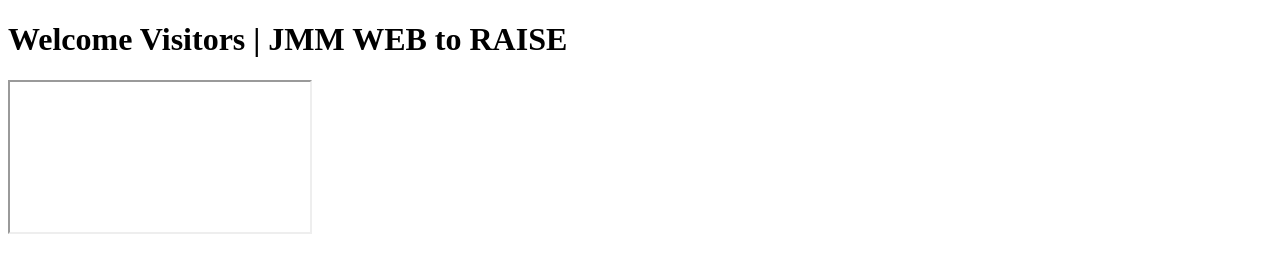
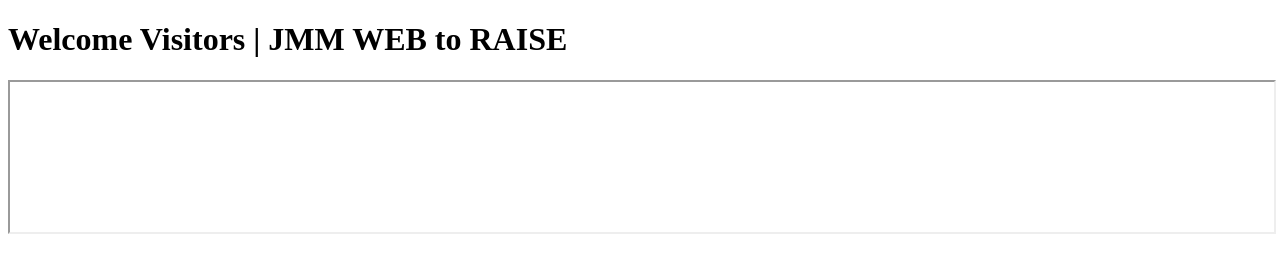
Before and after one commit to CofMug/web-automation, a plain HTML site: page index.html in a window 1280 px wide. Drawn offline with Linux system fonts and the light colour scheme.

Commit message:
Update index.html

```diff
--- a/index.html
+++ b/index.html
@@ -5,6 +5,6 @@
 <meta name="viewport" content="width=device-width, initial-scale=1.0">
 <title>Home</title>
 <h1>Welcome Visitors | JMM WEB to RAISE</h1>
-  <iframe>https://script.google.com/macros/s/AKfycbwF5l6_5agM0w4EEHB3mWFDMxKrcDcc3EKmc81-AVc7du5uU-ymCDo8aw65yIRXDaku/exec</iframe>
+  <iframe style="width:100%">https://script.google.com/macros/s/AKfycbwF5l6_5agM0w4EEHB3mWFDMxKrcDcc3EKmc81-AVc7du5uU-ymCDo8aw65yIRXDaku/exec</iframe>
 </body>
 </html>
```
